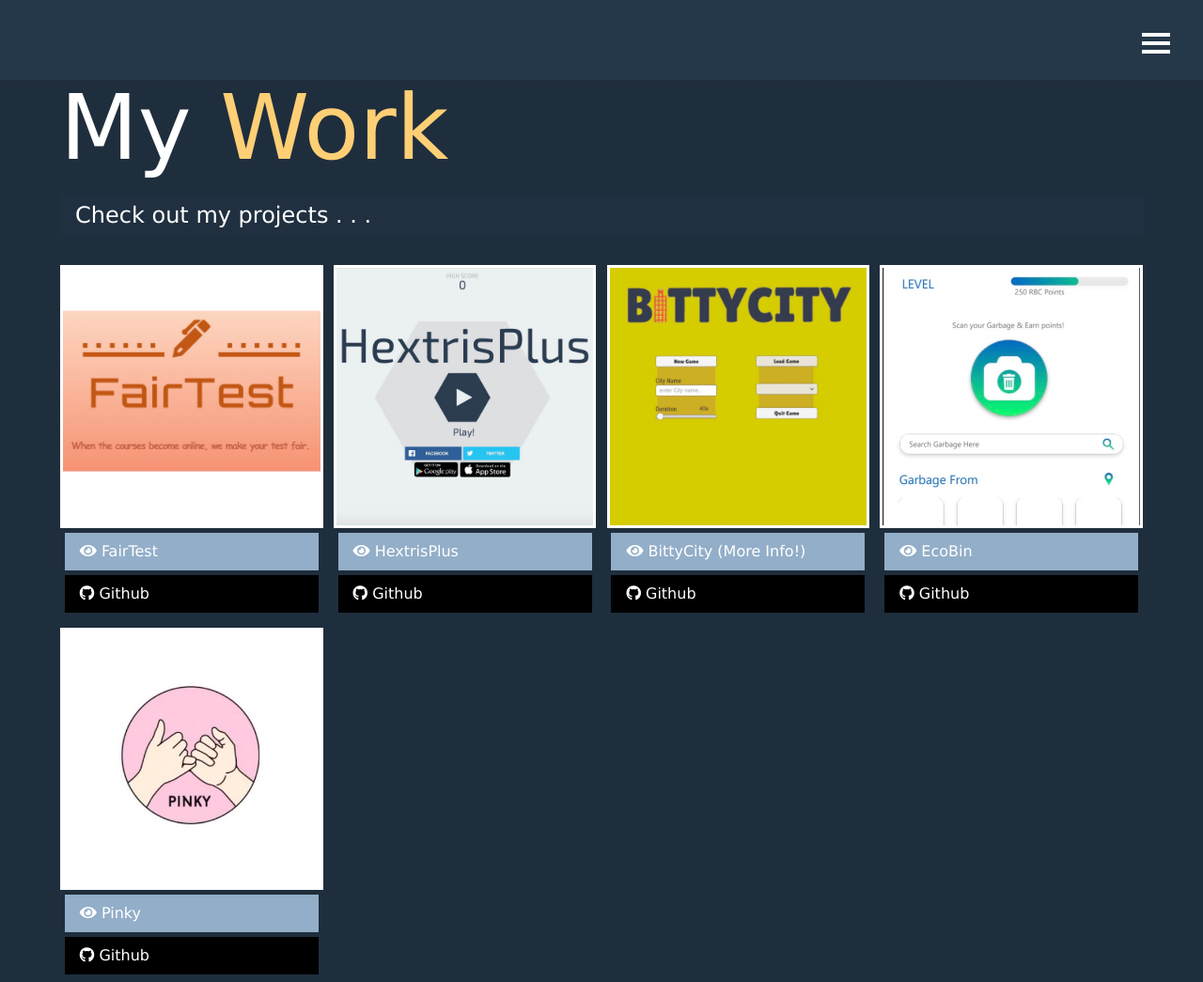
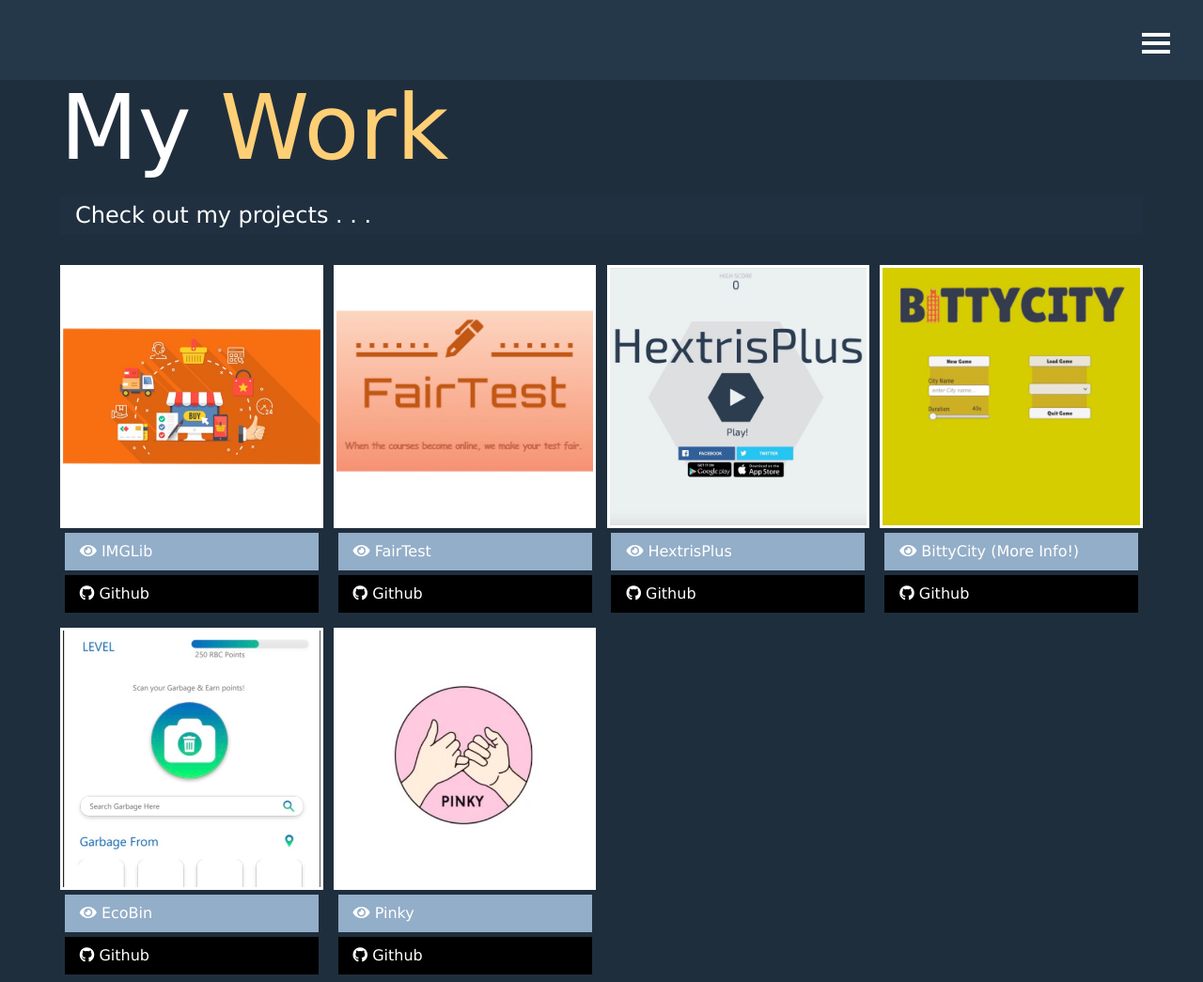
Before and after one commit to liuw56/MyPortfolio, a website: page dist/work.html in a window 1280 px wide. Shown: the top 1045 px of the page at 94% size. Drawn offline with Linux system fonts and the light colour scheme.

Commit message:
added new project

```diff
--- a/dist/work.html
+++ b/dist/work.html
@@ -27,24 +27,16 @@
         </div>
         <ul class="menu-nav">
           <li class="nav-item">
-            <a href="index.html" class="nav-link">
-              Home
-            </a>
+            <a href="index.html" class="nav-link"> Home </a>
           </li>
           <li class="nav-item">
-            <a href="about.html" class="nav-link">
-              About Me
-            </a>
+            <a href="about.html" class="nav-link"> About Me </a>
           </li>
           <li class="nav-item current">
-            <a href="" class="nav-link">
-              My Projects
-            </a>
+            <a href="" class="nav-link"> My Projects </a>
           </li>
           <li class="nav-item">
-            <a href="contact.html" class="nav-link">
-              Contact
-            </a>
+            <a href="contact.html" class="nav-link"> Contact </a>
           </li>
         </ul>
       </nav>
@@ -54,6 +46,26 @@
       <h1 class="lg-heading">My <span class="text-secondary">Work</span></h1>
       <h2 class="sm-heading">Check out my projects . . .</h2>
       <div class="projects">
+        <div class="item">
+          <a href="https://youtu.be/JEDhQidPBmw" target="_blank">
+            <img src="img/projects/IMGLib.jpg" alt="Project 3" />
+          </a>
+          <a
+            href="https://youtu.be/JEDhQidPBmw"
+            class="btn-light"
+            target="_blank"
+          >
+            <i class="fas fa-eye"></i> IMGLib
+          </a>
+          <a
+            href="https://github.com/liuw56/IMGLib"
+            class="btn-dark"
+            target="_blank"
+          >
+            <i class="fab fa-github"></i> Github
+          </a>
+        </div>
+
         <!-- FairTest -->
         <div class="item">
           <a href="https://devpost.com/software/fairtest" target="_blank">
@@ -163,9 +175,7 @@
       </div>
     </main>
 
-    <footer id="main-footer">
-      Copyright &copy; 2020
-    </footer>
+    <footer id="main-footer">Copyright &copy; 2020</footer>
 
     <script src="js/main.js"></script>
   </body>
```
Also changed, not shown: dist/img/projects/IMGLib.jpg (added).
